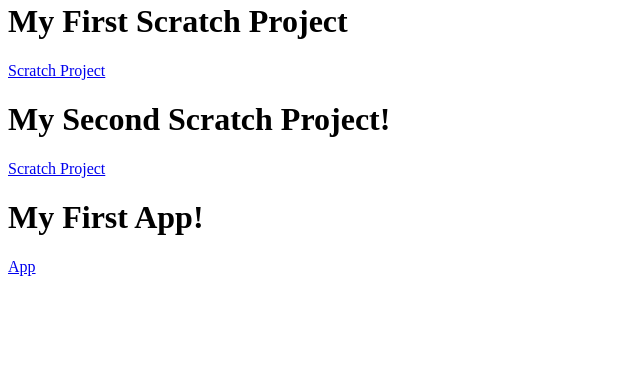
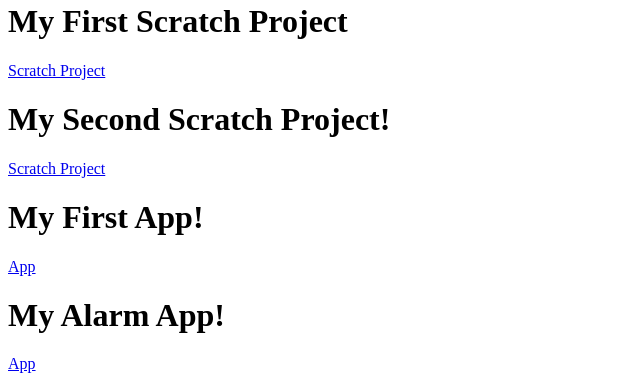
Before and after one commit to leslyarline/leslyarline.github.io, a plain HTML site: page my_website/portfolio.html in a window 1280 px wide. Shown: the part 482-863 px from the top of the page, without its empty margins (0-640 px from the left). Before the commit the page ends 800 px from the top, so only its background shows below. Drawn offline with Linux system fonts and the light colour scheme.

Commit message:
Initial commit

```diff
--- a/my_website/portfolio.html
+++ b/my_website/portfolio.html
@@ -20,5 +20,7 @@
       <a href="https://scratch.mit.edu/projects/173805053/">Scratch Project</a>
       <h1>My First App!</h1>
        <a href="/my_website/projects/FeedMe.apk">App</a>
+      <h1>My Alarm App!</h1>
+      <a href="/my_website/projects/WAKEUP.aia">App</a>
 	  </body>
 	</html>
```
Also changed, not shown: 1 other file.
